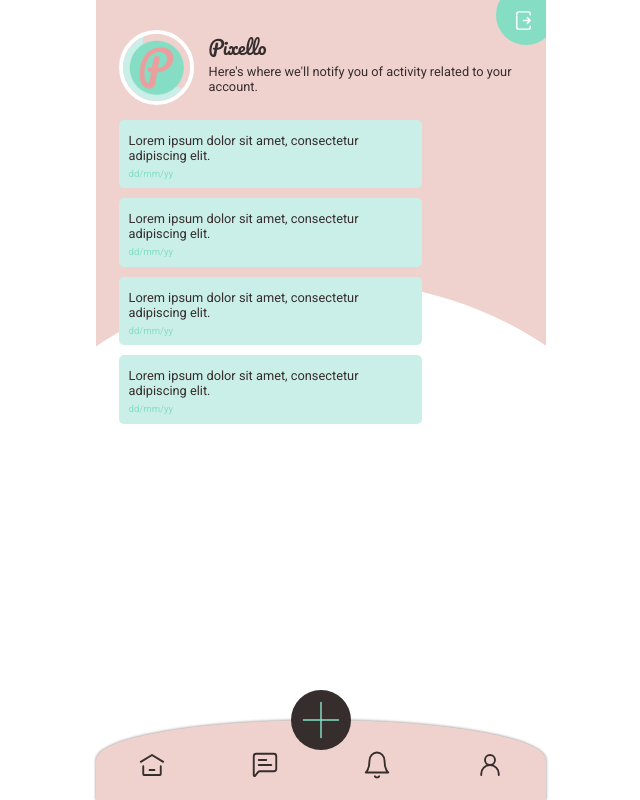
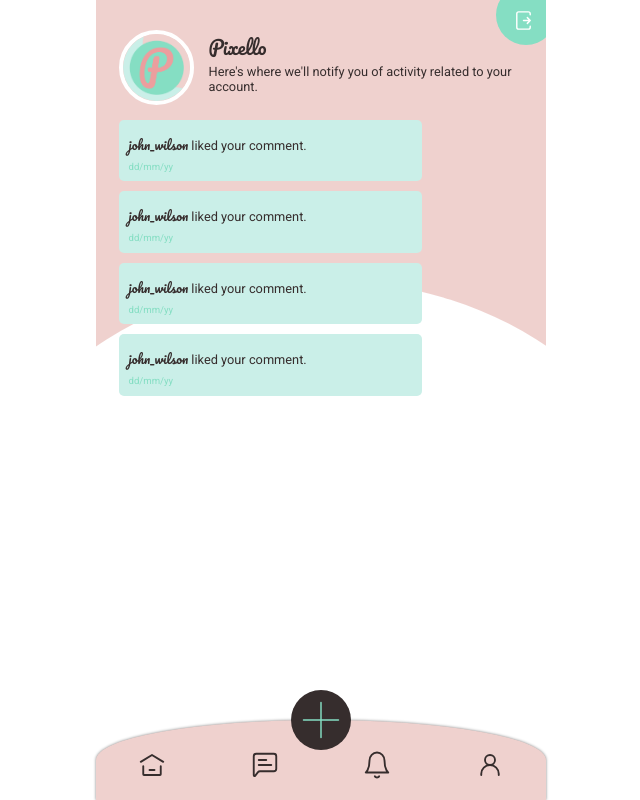
Before and after one commit to mdart86/Pixello, a React (Create React App) app: page /notifications in a window 1280 px wide. Shown: the whole page, without its empty margins (319-959 px from the left). Built offline with nearby package versions, Linux system fonts and the light colour scheme.

Commit message:
added short circuit logic to change receved-message text on the notifications page

```diff
--- a/src/components/Notifications.js
+++ b/src/components/Notifications.js
@@ -16,10 +16,10 @@ export const Notifications = () => {
                 <Bio>Here's where we'll notify you of activity related to your account.</Bio>
             </DetailsContainer>
             <MessagesContainer>
-                <ReceivedMessage/>
-                <ReceivedMessage/>
-                <ReceivedMessage/>
-                <ReceivedMessage/>
+                <ReceivedMessage notification="true"/>
+                <ReceivedMessage notification="true"/>
+                <ReceivedMessage notification="true"/>
+                <ReceivedMessage notification="true"/>
                 <Clearance/>
             </MessagesContainer>
         </>
--- a/src/components/ReceivedMessage.js
+++ b/src/components/ReceivedMessage.js
@@ -1,17 +1,23 @@
 import React from 'react'
 import styled from 'styled-components'
 
-export const ReceivedMessage = () => {
+export const ReceivedMessage = ( { notification } ) => {
 
     return (
         <>
             <Box>
+                {notification
+                ?
+                <Text><Span>john_wilson</Span> liked your comment.</Text>
+                :
                 <Text>Lorem ipsum dolor sit amet, consectetur adipiscing elit.</Text>
+                }
                 <Timestamp>dd/mm/yy</Timestamp>
             </Box>
         </>
     )
 }
+
 
 const Box = styled.div`
     height: auto;
@@ -27,6 +33,10 @@ const Text = styled.p`
     margin-bottom: 0;
 `
 
+const Span = styled.span`
+    font-family: 'Pacifico', cursive;
+`
+
 const Timestamp = styled.p`
     font-size: 0.6rem;
     color: var(--green);
```
